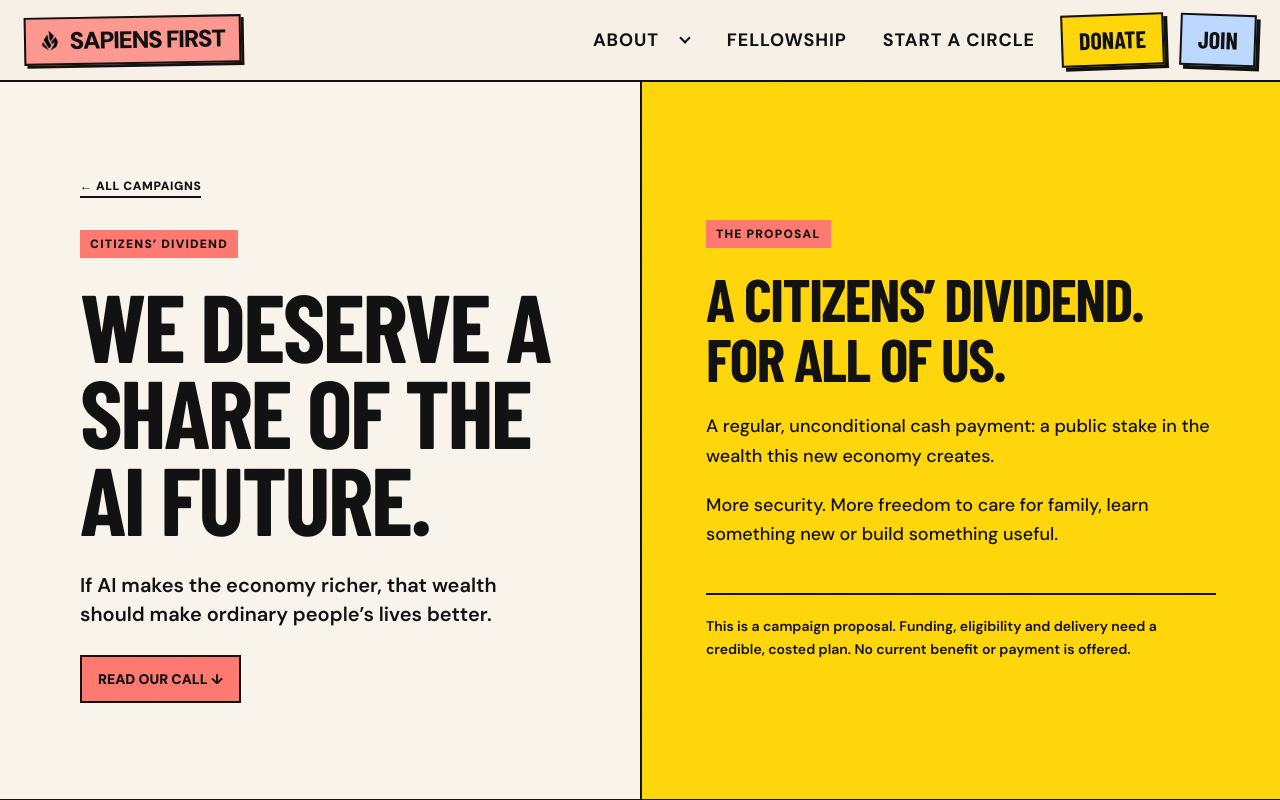
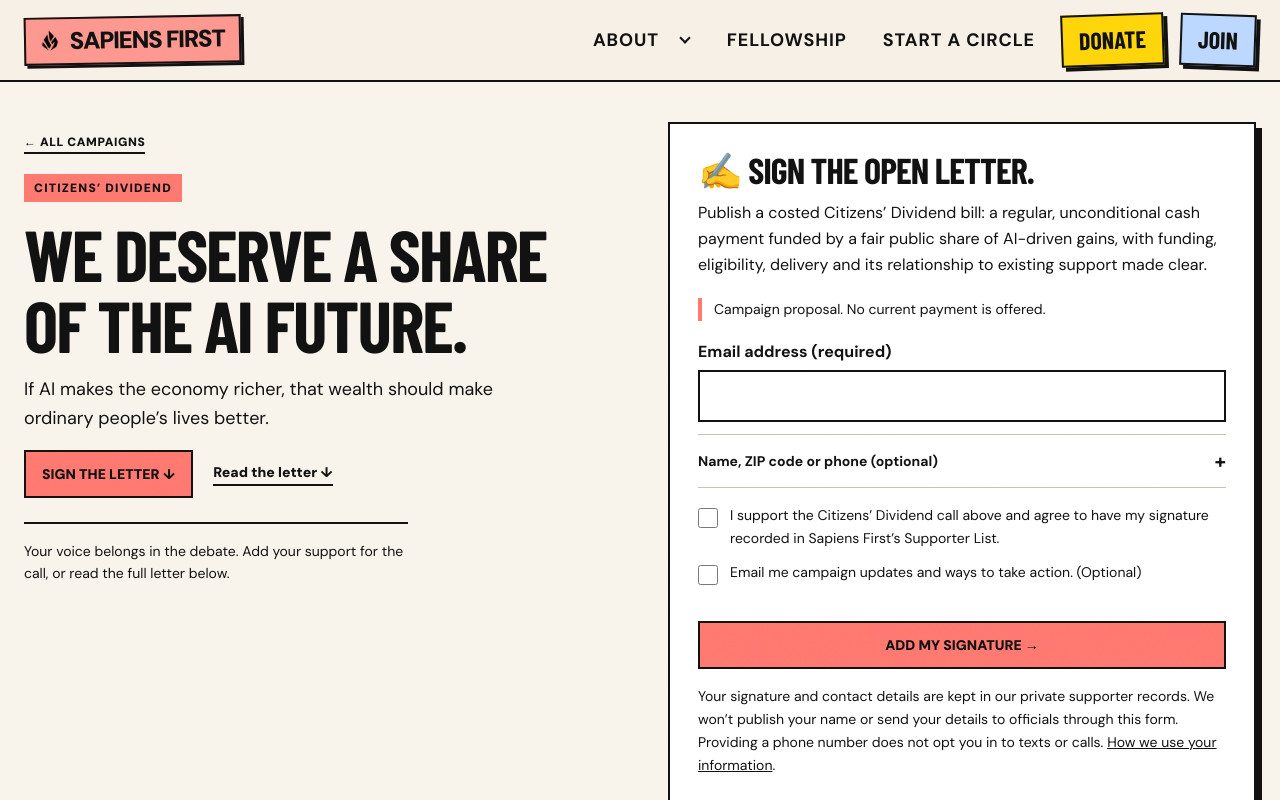
Before and after one commit to Sapiens-First/Website, a Next.js app: page /campaigns/citizens-dividend in a window 1280 px wide. Shown: the top 800 px of the page. Built offline with nearby package versions, Linux system fonts and the light colour scheme; a web font is replaced by a local one.

Commit message:
Put campaign signing first and make open letters easier to read

```diff
--- a/app/campaigns/citizens-dividend/page.tsx
+++ b/app/campaigns/citizens-dividend/page.tsx
@@ -1,14 +1,9 @@
 import { Container } from "@/components/layout/Container";
 import { FaqItem, FaqList } from "@/components/sections/Faq";
-import {
-  HeroCopy,
-  HeroLede,
-  SplitHero,
-} from "@/components/sections/SplitSection";
-import { ActionLink, TextLink } from "@/components/ui/Action";
+import { ActionLink } from "@/components/ui/Action";
 import { Label } from "@/components/ui/Text";
 import { pageMetadata } from "@/lib/site";
-import CampaignSignatureForm from "@/components/campaigns/CampaignSignatureForm";
+import CampaignActionHero from "@/components/campaigns/CampaignActionHero";
 
 export const metadata = pageMetadata({
   title: "Citizens’ Dividend",
@@ -19,7 +14,7 @@ export const metadata = pageMetadata({
 
 const heading =
   "mt-5 mb-6 font-display text-4xl leading-none font-extrabold tracking-tight uppercase sm:text-5xl lg:text-6xl";
-const body = "mb-5 max-w-2xl text-lg leading-relaxed font-medium";
+const body = "mb-6 max-w-2xl text-lg leading-[1.7]";
 
 const questions = [
   {
@@ -39,45 +34,11 @@ const questions = [
 export default function Page() {
   return (
     <main>
-      <SplitHero className="min-h-0">
-        <HeroCopy circle={false}>
-          <TextLink className="mb-8 w-max" href="/campaigns">
-            ← All campaigns
-          </TextLink>
-          <Label tone="coral" className="w-fit">
-            Citizens’ Dividend
-          </Label>
-          <h1 className="mt-6 mb-0 max-w-xl font-display text-6xl leading-[0.9] font-extrabold tracking-tight uppercase sm:text-7xl xl:text-8xl">
-            We deserve a share of the AI future.
-          </h1>
-          <HeroLede>
-            If AI makes the economy richer, that wealth should make ordinary
-            people’s lives better.
-          </HeroLede>
-          <ActionLink href="#the-call" variant="primary" className="w-fit">
-            Read our call ↓
-          </ActionLink>
-        </HeroCopy>
-        <div className="flex flex-col justify-center border-t-2 border-ink bg-brand-yellow px-7 py-16 sm:px-12 lg:border-t-0 lg:border-l-2 lg:px-16">
-          <Label className="w-fit">The proposal</Label>
-          <h2 className={heading}>
-            A Citizens’ Dividend.
-            <span className="block">For all of us.</span>
-          </h2>
-          <p className={body}>
-            A regular, unconditional cash payment: a public stake in the wealth
-            this new economy creates.
-          </p>
-          <p className={body}>
-            More security. More freedom to care for family, learn something new
-            or build something useful.
-          </p>
-          <p className="mt-6 max-w-lg border-t-2 border-ink pt-5 text-sm leading-relaxed font-semibold">
-            This is a campaign proposal. Funding, eligibility and delivery need
-            a credible, costed plan. No current benefit or payment is offered.
-          </p>
-        </div>
-      </SplitHero>
+      <CampaignActionHero
+        campaignId="citizens-dividend"
+        headline="We deserve a share of the AI future."
+        description="If AI makes the economy richer, that wealth should make ordinary people’s lives better."
+      />
 
       <section className="border-b-2 border-ink bg-white py-16 sm:py-24">
         <Container className="grid gap-8 lg:grid-cols-2 lg:gap-16">
@@ -86,6 +47,15 @@ export default function Page() {
             <h2 className={heading}>Security should be shared.</h2>
           </div>
           <div className="lg:pt-12">
+            <p className={body}>
+              A Citizens’ Dividend would be a regular, unconditional cash
+              payment: a public stake in the wealth this new economy creates.
+            </p>
+            <p className="mb-6 border-l-4 border-coral pl-4 text-base leading-relaxed">
+              This is a campaign proposal. Funding, eligibility and delivery
+              need a credible, costed plan. No current benefit or payment is
+              offered.
+            </p>
             <p className={body}>
               AI could change the work people depend on. We should decide how
               its gains are shared before communities are left carrying the
@@ -138,15 +108,15 @@ export default function Page() {
 
       <section
         id="the-call"
-        className="scroll-mt-24 border-b-2 border-ink bg-ink py-16 text-paper sm:py-24"
+        className="scroll-mt-24 border-b-2 border-ink bg-soft py-12 sm:py-16"
       >
         <Container className="grid gap-8 lg:grid-cols-[1fr_2fr] lg:gap-16">
           <div>
             <Label tone="yellow">The public letter</Label>
-            <h2 className={heading}>Read the call.</h2>
+            <h2 className={heading}>Our open letter.</h2>
           </div>
-          <article className="border-2 border-paper/30 p-6 sm:p-10">
-            <h3 className="mt-0 mb-8 font-display text-4xl leading-none font-extrabold text-brand-yellow uppercase sm:text-5xl">
+          <article className="max-w-[65ch] border-2 border-ink bg-white p-6 sm:p-10">
+            <h3 className="mt-0 mb-8 font-display text-4xl leading-none font-extrabold text-coral-dark uppercase sm:text-5xl">
               Give the public a stake in the AI economy.
             </h3>
             <p className={body}>To our elected representatives:</p>
@@ -177,10 +147,13 @@ export default function Page() {
               We do not want an AI economy in which a few collect the rewards
               and everyone else carries the risk.
             </p>
-            <p className="m-0 text-xl leading-relaxed font-bold text-brand-yellow">
+            <p className="m-0 text-xl leading-relaxed font-bold text-coral-dark">
               Put a Citizens’ Dividend on the agenda. Give the public a stake in
               the future.
             </p>
+            <ActionLink href="#sign" variant="primary" className="mt-8">
+              Add my signature ↑
+            </ActionLink>
           </article>
         </Container>
       </section>
@@ -246,9 +219,6 @@ export default function Page() {
             </ActionLink>
             <ActionLink href="/circle">Start a Circle →</ActionLink>
           </div>
-          <div className="mt-10">
-            <CampaignSignatureForm campaignId="citizens-dividend" />
-          </div>
         </Container>
       </section>
     </main>
--- /dev/null
+++ b/components/campaigns/CampaignActionHero.tsx
@@ -0,0 +1,58 @@
+import { Container } from "@/components/layout/Container";
+import { ActionLink, TextLink } from "@/components/ui/Action";
+import { Label } from "@/components/ui/Text";
+import { campaigns, type CampaignId } from "@/lib/campaigns";
+import CampaignSignatureForm from "./CampaignSignatureForm";
+
+export default function CampaignActionHero({
+  campaignId,
+  headline,
+  description,
+}: {
+  campaignId: CampaignId;
+  headline: string;
+  description: string;
+}) {
+  return (
+    <section className="border-b-2 border-ink bg-paper py-5 sm:py-10">
+      <Container className="grid items-start gap-7 px-5 sm:gap-10 lg:grid-cols-[1fr_1fr] lg:gap-14">
+        <div className="lg:pt-2">
+          <div className="mb-4 flex flex-wrap items-center justify-between gap-3 lg:block">
+            <TextLink className="lg:mb-5" href="/campaigns">
+              ← All campaigns
+            </TextLink>
+            <div>
+              <Label tone="coral">{campaigns[campaignId].title}</Label>
+            </div>
+          </div>
+          <h1 className="max-w-xl text-[2.5rem] leading-[0.98] text-balance sm:text-6xl xl:text-7xl">
+            {headline}
+          </h1>
+          <p className="mt-4 max-w-lg text-base leading-relaxed sm:text-lg">
+            {description}
+          </p>
+          <div className="mt-4 flex flex-wrap items-center gap-3 sm:gap-5">
+            <ActionLink
+              href="#sign"
+              variant="primary"
+              className="text-xs sm:text-sm"
+            >
+              Sign the letter ↓
+            </ActionLink>
+            <TextLink
+              href="#the-call"
+              className="text-xs tracking-normal normal-case sm:text-sm"
+            >
+              Read the letter ↓
+            </TextLink>
+          </div>
+          <p className="mt-6 hidden max-w-sm border-t-2 border-ink pt-4 text-sm leading-relaxed lg:block">
+            Your voice belongs in the debate. Add your support for the call, or
+            read the full letter below.
+          </p>
+        </div>
+        <CampaignSignatureForm campaignId={campaignId} />
+      </Container>
+    </section>
+  );
+}
--- a/components/campaigns/CampaignSignatureForm.tsx
+++ b/components/campaigns/CampaignSignatureForm.tsx
@@ -82,14 +82,17 @@ export default function CampaignSignatureForm({
   return (
     <div
       id="sign"
-      className="scroll-mt-24 border-2 border-ink bg-paper p-6 text-ink sm:p-10"
+      className="scroll-mt-24 border-2 border-ink bg-white p-5 text-ink shadow-[6px_6px_0_0_var(--color-ink)] sm:p-7"
     >
-      <h2 className="mt-0 mb-4 font-display text-4xl leading-none font-extrabold uppercase sm:text-5xl">
-        Sign the call.
+      <h2 className="mt-0 mb-3 font-display text-3xl leading-none font-extrabold uppercase sm:text-4xl">
+        <span aria-hidden="true">✍️</span> Sign the open letter.
       </h2>
-      <p className="mb-6 max-w-2xl text-lg leading-relaxed font-medium">
-        {campaign.demand}
+      <p className="mb-5 text-base leading-relaxed">{campaign.demand}</p>
+      {campaignId === "citizens-dividend" && (
+        <p className="mb-5 border-l-4 border-coral pl-3 text-sm leading-relaxed">
+          Campaign proposal. No current payment is offered.
         </p>
+      )}
       {status === "done" && receipt ? (
         <div
           ref={resultRef}
@@ -117,11 +120,17 @@ export default function CampaignSignatureForm({
           </p>
         </div>
       ) : (
-        <form onSubmit={submit} aria-busy={status === "sending"}>
-          <p className="mb-5 text-sm">
-            Email is required. All other contact fields are optional.
-          </p>
-          <div className="grid gap-5 sm:grid-cols-2">
+        <form
+          onSubmit={submit}
+          onInvalidCapture={(event) => {
+            if (event.target instanceof HTMLInputElement) {
+              const details = event.target.closest("details");
+              if (details) details.open = true;
+            }
+          }}
+          aria-busy={status === "sending"}
+        >
+          <div>
             <label className="font-bold" htmlFor={`${prefix}-email`}>
               Email address (required)
               <input
@@ -134,6 +143,21 @@ export default function CampaignSignatureForm({
                 required
               />
             </label>
+          </div>
+          <details className="group mt-3 border-y border-rule">
+            <summary className="flex min-h-12 cursor-pointer list-none items-center justify-between gap-3 py-3 text-sm font-bold focus-visible:outline-2 focus-visible:outline-offset-4">
+              Name, ZIP code or phone (optional)
+              <span aria-hidden="true" className="text-xl group-open:hidden">
+                +
+              </span>
+              <span
+                aria-hidden="true"
+                className="hidden text-xl group-open:inline"
+              >
+                −
+              </span>
+            </summary>
+            <div className="grid gap-4 pb-5 sm:grid-cols-2">
               <label className="font-bold" htmlFor={`${prefix}-name`}>
                 Name (optional)
                 <input
@@ -169,6 +193,7 @@ export default function CampaignSignatureForm({
                 />
               </label>
             </div>
+          </details>
           <div className="hidden" aria-hidden="true">
             <label htmlFor={`${prefix}-website`}>
               Leave this empty
@@ -180,7 +205,7 @@ export default function CampaignSignatureForm({
               />
             </label>
           </div>
-          <label className="mt-6 flex items-start gap-3 text-base leading-relaxed">
+          <label className="mt-4 flex min-h-11 items-start gap-3 text-sm leading-relaxed">
             <input
               className="mt-1 size-5 shrink-0 accent-ink"
               type="checkbox"
@@ -192,7 +217,7 @@ export default function CampaignSignatureForm({
               signature recorded in Sapiens First’s Supporter List.
             </span>
           </label>
-          <label className="mt-4 flex items-start gap-3 text-base leading-relaxed">
+          <label className="mt-3 flex min-h-11 items-start gap-3 text-sm leading-relaxed">
             <input
               className="mt-1 size-5 shrink-0 accent-ink"
               type="checkbox"
@@ -202,7 +227,17 @@ export default function CampaignSignatureForm({
               Email me campaign updates and ways to take action. (Optional)
             </span>
           </label>
-          <p className="mt-5 text-sm leading-relaxed">
+          <Button
+            className="mt-4 min-h-12 w-full cursor-pointer"
+            variant="primary"
+            type="submit"
+            disabled={status === "sending"}
+          >
+            {status === "sending"
+              ? "Recording your signature…"
+              : "Add my signature →"}
+          </Button>
+          <p className="mt-4 text-sm leading-relaxed">
             Your signature and contact details are kept in our private supporter
             records. We won’t publish your name or send your details to
             officials through this form. Providing a phone number does not opt
@@ -212,16 +247,6 @@ export default function CampaignSignatureForm({
             </Link>
             .
           </p>
-          <Button
-            className="mt-6 w-full cursor-pointer sm:w-auto"
-            variant="primary"
-            type="submit"
-            disabled={status === "sending"}
-          >
-            {status === "sending"
-              ? "Recording your signature…"
-              : "Add my signature →"}
-          </Button>
           {status === "error" && (
             <div
               ref={resultRef}
```
Also changed, not shown: app/campaigns/[slug]/page.tsx (+18 -40 lines). Lines whose indentation alone changed are shown as unchanged.
